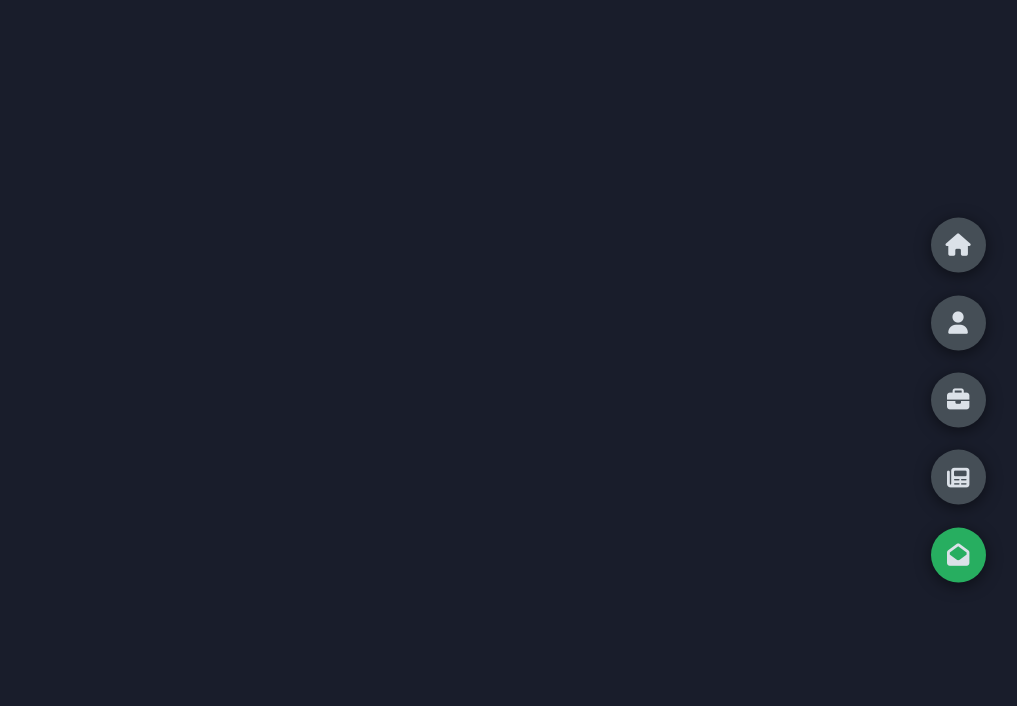
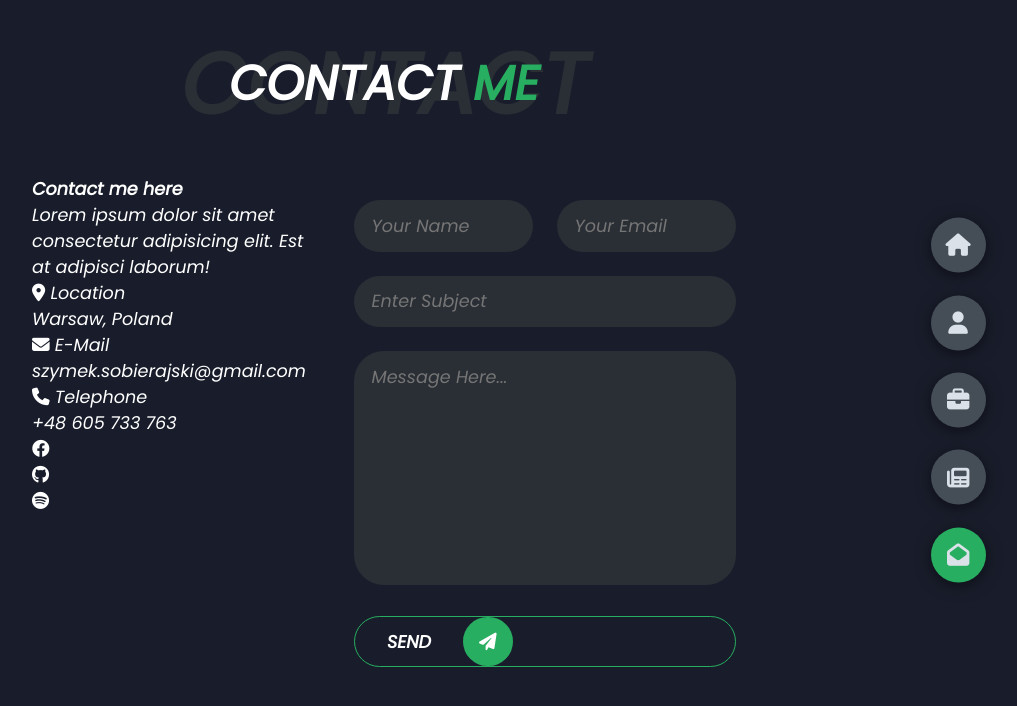
Before and after one commit to szymeck/sass, a plain HTML site: page index.html in a window 1280 px wide. Both pictures are taken after a click on the element "Contact". Shown: the whole page, without its empty margins (256-1273 px from the left). Drawn offline with Linux system fonts and the light colour scheme.

Commit message:
robota12

```diff
--- a/index.html
+++ b/index.html
@@ -248,7 +248,84 @@
                 </div>
             </div>
         </section>
-        <section class="section sec5 contact" id="contact"></section>
+        <section class="section sec5 contact" id="contact">
+            <div class="contact-container">
+                <div class="main-title">
+                    <h2>Contact <span>Me</span><span class="bg-text">Contact</span></h2>
+                </div>
+                <div class="contact-content-con">
+                    <div class="left-contact">
+                        <h4>Contact me here</h4>
+                        <p>Lorem ipsum dolor sit amet consectetur adipisicing elit. Est at adipisci laborum!</p>
+                        <div class="contact-info">
+                            <div class="contact-item">
+                                <div class="icon">
+                                    <i class="fas fa-map-marker-alt
+                                    "></i>
+                                    <span>Location</span>
+                                </div>
+                                <p><span>Warsaw, Poland</span></p>
+                            </div>
+                            <div class="contact-item">
+                                <div class="icon">
+                                    <i class="fas fa-envelope
+                                    "></i>
+                                    <span>E-Mail</span>
+                                </div>
+                                <p><span>szymek.sobierajski@gmail.com</span></p>
+                            </div>
+                            <div class="contact-item">
+                                <div class="icon">
+                                    <i class="fas fa-phone
+                                    "></i>
+                                   <span> Telephone</span>
+                                </div>
+                                <p><span>+48 605 733 763</span></p>
+                            </div>
+                        </div>
+                        <div class="contact-icons">
+                            <div class="contact-icon">
+                                <a href="www.facebook.com" target="_blank">
+                                    <i class="fab fa-facebook"></i>
+                                </a>
+                            </div>
+                            <div class="contact-icon">
+                                <a href="#" target="_blank">
+                                    <i class="fab fa-github"></i>
+                                </a>
+                            </div>
+                            <div class="contact-icon">
+                                <a href="#" target="_blank">
+                                    <i class="fab fa-spotify"></i>
+                                </a>
+                            </div>
+                        </div>
+                    </div>
+                    <div class="right-contact">
+                        <form action="" class="contact-form">
+                            <div class="input-control i-c-2">
+                                <input type="text" required placeholder="Your Name">
+                                <input type="email" required placeholder="Your Email">
+                            </div>
+                            <div class="input-control">
+                                <input type="text" required placeholder="Enter Subject">
+                            </div>
+                            <div class="input-control">
+                                <textarea name="" id="" cols="15" rows="8" placeholder="Message Here..."></textarea>
+                            </div>
+                            <div class="submit-btn">
+                                <a href="#" class="main-btn">
+                                    <span class="btn-text">SEND</span>
+                                    <span class="btn-icon"><i class="fa fa-paper-plane"></i></span>
+                                </a>
+
+                            </div>
+                        </form>
+
+                    </div>
+                </div>
+            </div>
+        </section>
     </main>
     <div class="controlls">
         <div class="control control-1 active-btn" data-id="home">
--- a/styles/styles.scss
+++ b/styles/styles.scss
@@ -262,7 +262,8 @@ section{
                 left:0;
                 top: 0;
                 z-index: -1;
-                clip-path: polygon(39% 0, 100% 82%, 73% 100%, 0% 100%, 0% 0%);
+                clip-path: polygon(57% 0, 100% 50%, 62% 100%, 0% 100%, 0 52%, 0% 0%);
+                border-radius: 2px solid var(--color-black);
             }
             .image {
                 border-radius: var(--br-sm-2);
@@ -629,6 +630,44 @@ section{
     }
 }
 
+
+// contact
+
+.contact-content-con{
+    display: flex;
+    padding-top: 3.5rem;
+    .left-contact{
+        flex: 2;
+
+    }
+    .right-contact{
+        flex:3;
+        margin-left:3rem;
+        .input-control {
+            margin: 1.5rem 0;
+            input, textarea {
+                border-radius: 30px;
+                font-weight: inherit;
+                font-size: inherit;
+                font-family: inherit;
+                padding: .8rem 1.1rem;
+                outline: none;
+                border: none;
+                background-color: var(--color-grey-5);
+                width: 100%;
+                color: var(--color-white);
+                resize: none;
+
+            }
+        }.i-c-2{
+            display: flex;
+            :last-child{
+                margin-left:1.5rem ;
+            }
+        }
+    }
+}
+
 // main
 
 .btn-con{
```
Also changed, not shown: app.js (+1 -6 lines), styles/styles.css, 1 other file.
